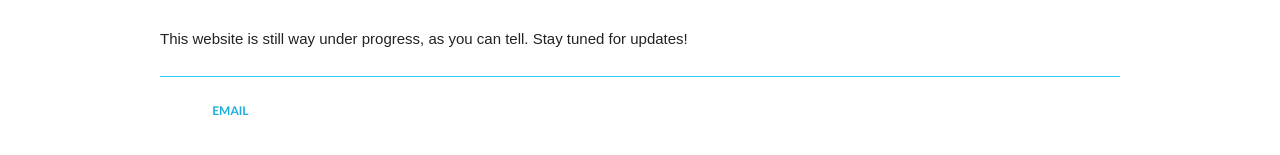
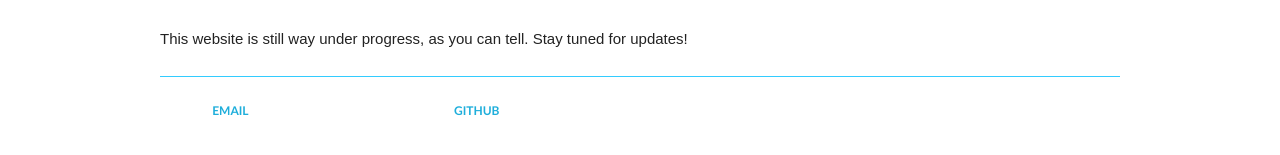
Before and after one commit to hvanopstal/hvanopstal.github.io, a Jekyll site: the page index.html, which Jekyll copies as it is, in a window 1280 px wide. Shown: the part 376-531 px from the top of the page. Built offline with Jekyll 4.4.1, drawn with Linux system fonts in a browser that asks for light colours.

Commit message:
Update index.html

```diff
--- a/index.html
+++ b/index.html
@@ -82,7 +82,7 @@
             &nbsp;
           </div>
           <div class="two columns">
-            <li><a href="https://github.com/hvanopstal"></a></li>
+            <li><a href="https://github.com/hvanopstal">GITHUB</a></li>
           </div>
           <div class="seven-half columns">
             &nbsp;
```
